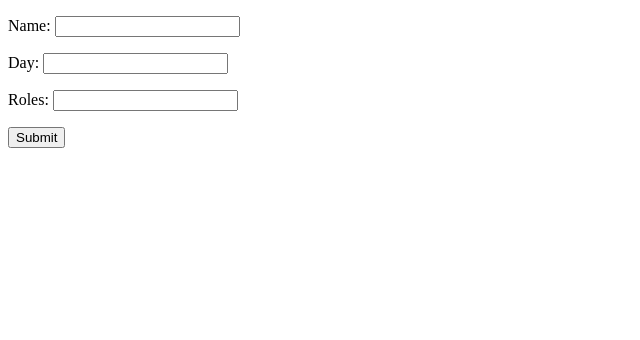
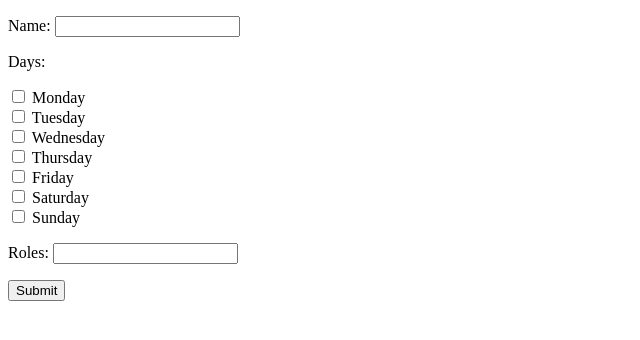
Before and after one commit to cfgdelaware23/Team-10, a Django app: page /volunteer/ in a window 1280 px wide. Shown: the top 340 px of the page, without its empty margins (0-640 px from the left). Run offline with Django 4.2, Linux system fonts and the light colour scheme.

Commit message:
added checkboxes
-created new view
- created string input in database
- new model for days of the week

```diff
--- a/ACBproject/ACBwebsite/settings.py
+++ b/ACBproject/ACBwebsite/settings.py
@@ -57,7 +57,7 @@ ROOT_URLCONF = "ACBwebsite.urls"
 TEMPLATES = [
     {
         "BACKEND": "django.template.backends.django.DjangoTemplates",
-        "DIRS": ['myapp/templates', os.path.join(BASE_DIR, 'client/bulid')],
+        "DIRS": ['myapp/templates'],
         "APP_DIRS": True,
         "OPTIONS": {
             "context_processors": [
@@ -120,9 +120,7 @@ USE_TZ = True
 
 STATIC_URL = "static/"
 
-STATICFILES_DIRS = [
-    os.path.join(BASE_DIR, 'client/bulid'),
-]
+
 
 # Default primary key field type
 # https://docs.djangoproject.com/en/4.2/ref/settings/#default-auto-field
--- a/ACBproject/myapp/forms.py
+++ b/ACBproject/myapp/forms.py
@@ -1,10 +1,18 @@
 from django.forms import ModelForm
-from .models import Volunteer, Events
+from .models import Volunteer, Events, DAYS_OF_WEEK
+from django import forms
+
 
 class VolunteerForm(ModelForm):
+    days = forms.MultipleChoiceField(
+        choices=DAYS_OF_WEEK,
+        widget=forms.CheckboxSelectMultiple,
+        required=False,
+    )
+
     class Meta:
         model = Volunteer
-        fields = "__all__"
+        fields = ['name', 'days', 'roles']
 
 
 class EventsForm(ModelForm):
--- a/ACBproject/myapp/models.py
+++ b/ACBproject/myapp/models.py
@@ -1,13 +1,22 @@
 from django.db import models
 
+DAYS_OF_WEEK = (
+    ('Monday', 'Monday'),
+    ('Tuesday', 'Tuesday'),
+    ('Wednesday', 'Wednesday'),
+    ('Thursday', 'Thursday'),
+    ('Friday', 'Friday'),
+    ('Saturday', 'Saturday'),
+    ('Sunday', 'Sunday'),
+)
 
 class Volunteer(models.Model):
     name = models.CharField(default=None, max_length=255)
-    day = models.DateField(default=None, max_length=255)
+    days = models.CharField(max_length=255, blank=True)
     roles = models.CharField(default=None, max_length=255)
 
-    def __str__(self) -> str:
-        return f"Name: {self.name}, available day: {self.day}, roles: {self.roles}"
+    def __str__(self):
+        return f"Name: {self.name}, available days: {self.days}, roles: {self.roles}"
 
 
 class Events(models.Model):
--- a/ACBproject/myapp/templates/register_volunteer.html
+++ b/ACBproject/myapp/templates/register_volunteer.html
@@ -3,13 +3,13 @@
 <head>
     <meta charset="UTF-8">
     <meta name="viewport" content="width=device-width, initial-scale=1.0">
-    <title>Register volunteer</title>
+    <title>Register Volunteer</title>
 </head>
 <body>
-    <form action="" method="post">
+    <form method="post" action=".">
         {% csrf_token %}
-        {{form.as_p}}
-        <input type="submit" id="button">
+        {{ form.as_p }}
+        <input type="submit" value="Submit">
     </form>
 </body>
 </html>
--- a/ACBproject/myapp/views.py
+++ b/ACBproject/myapp/views.py
@@ -1,4 +1,4 @@
-from django.shortcuts import render
+from django.shortcuts import render, redirect
 from .forms import VolunteerForm, EventsForm
 from .models import Events, Volunteer
 
@@ -19,10 +19,14 @@ def register_events(request):
     return render(request, 'register_events.html', context)
 
 def volunteer(request):
-    form = VolunteerForm()
     if request.method == 'POST':
         form = VolunteerForm(request.POST)
         if form.is_valid():
-            form.save()
-    context = {'form':form}
-    return render(request, 'register_volunteer.html', context)
+            volunteer = form.save(commit=False)
+            volunteer.days = ",".join(form.cleaned_data['days'])
+            volunteer.save()
+            return redirect('home')
+    else:
+        form = VolunteerForm()
+
+    return render(request, 'register_volunteer.html', {'form': form})
```
